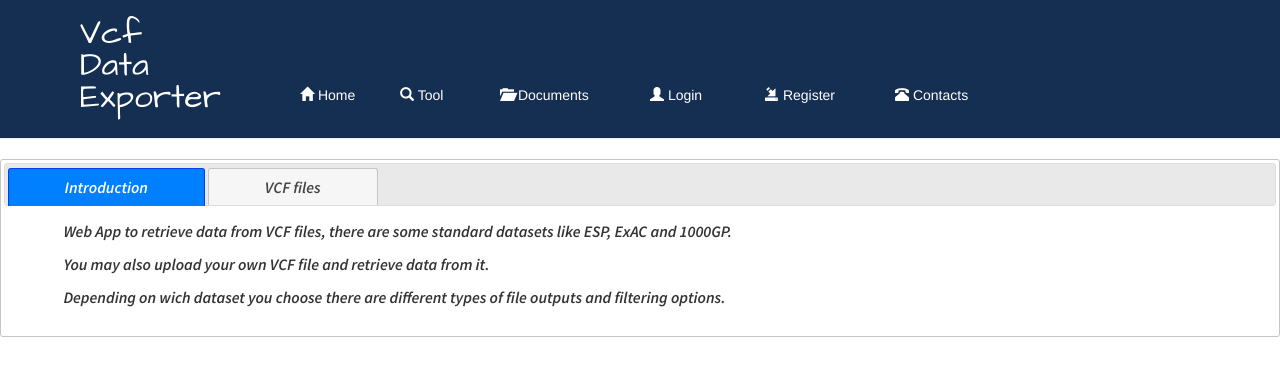
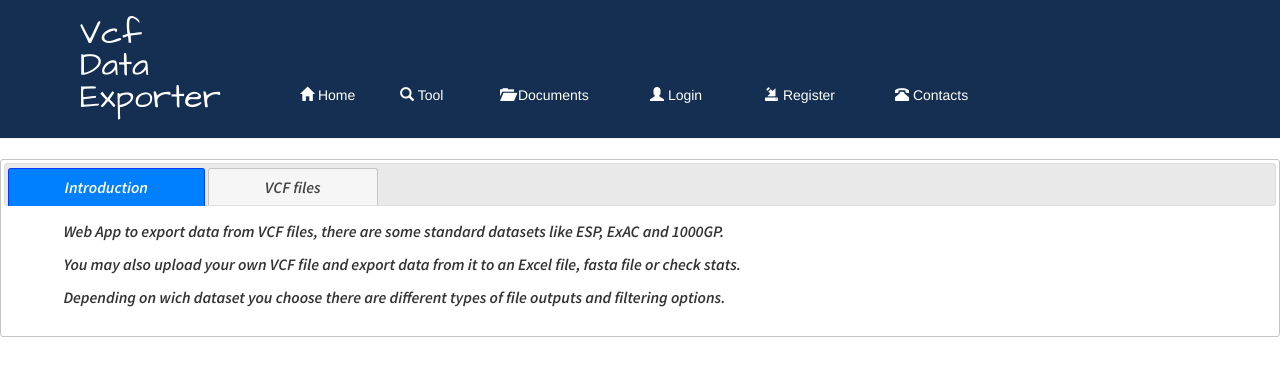
Before and after one commit to raqsilva/VCFDataExporter, a Django app: template polls/template/polls/index.html in a window 1280 px wide. Shown: the top 376 px of the page. Run offline with Django 3.2, Linux system fonts and the light colour scheme; the template is opened without the code that fills it, so the values that code supplies are empty; some libraries are stand-ins or nearby versions.

Commit message:
updating index file

```diff
--- a/polls/template/polls/index.html
+++ b/polls/template/polls/index.html
@@ -8,9 +8,9 @@
     <li><a href="#frag2" class="prg-menu"><span>VCF files</span></a></li>
   </ul>
   <div id="frag1">
-    <p class="prg-menu"><i>Web App to retrieve data from VCF files, there are some standard datasets like ESP, ExAC and 1000GP.</i></p>
+    <p class="prg-menu"><i>Web App to export data from VCF files, there are some standard datasets like ESP, ExAC and 1000GP.</i></p>
 
-    <p class="prg-menu"><i>You may also upload your own VCF file and retrieve data from it.</i></p>
+    <p class="prg-menu"><i>You may also upload your own VCF file and export data from it to an Excel file, fasta file or check stats.</i></p>
 
     <p class="prg-menu"><i>Depending on wich dataset you choose there are different types of file outputs and filtering options.</i></p>
 
```
